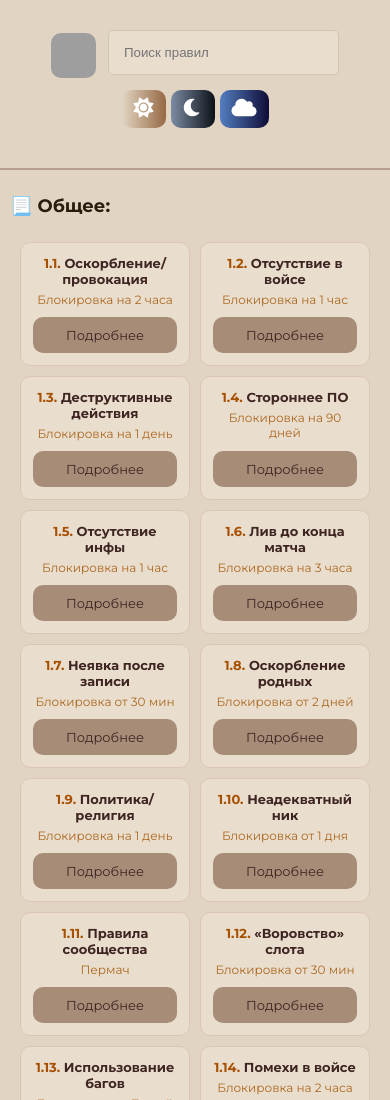
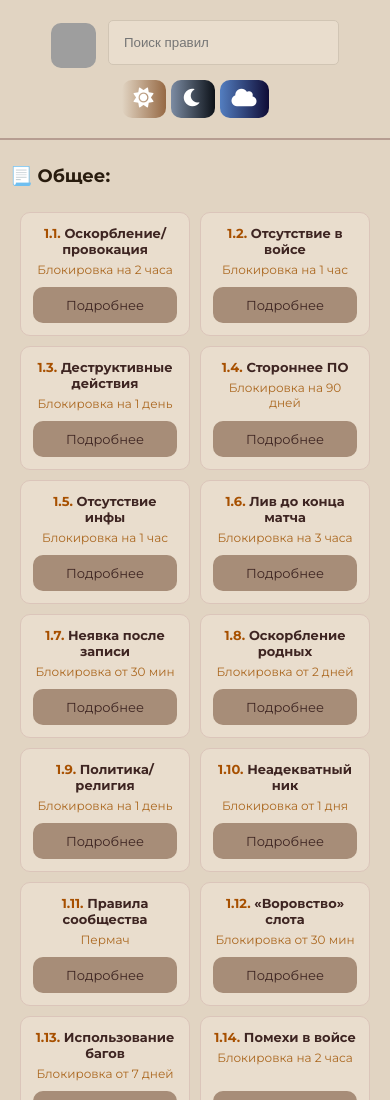
Before and after one commit to danon3ka/test-guide-closemod, a plain HTML site: page index.html in a window 390 px wide. Shown: the top 1100 px of the page. Drawn offline with Linux system fonts and the light colour scheme; grey boxes are pictures that could not be loaded.

Commit message:
Add files via upload

```diff
--- a/styles/styles.css
+++ b/styles/styles.css
@@ -211,7 +211,7 @@ header {
     background-color: var(--header-bg);
     color: var(--text-color);
     border-bottom: 2px solid var(--modal-border-color);
-    padding: 20px;
+    padding: 10px;
     text-align: center;
 }
 
@@ -1170,6 +1170,7 @@ td:nth-child(3) {
 @media screen and (max-width: 768px) {
     header {
         text-align: center;
+        padding: 10px;
     }
 
     .header-container {
@@ -1179,6 +1180,10 @@ td:nth-child(3) {
 
     .body {
         font-size: 12px;
+    }
+
+    .theme-buttons {
+        margin: 0 0 10px 0;
     }
 
     .logo-title {
@@ -1350,13 +1355,13 @@ td:nth-child(3) {
 @media screen and (min-width: 769px) and (max-width: 1024px) {
     header {
         text-align: center;
+        padding: 10px;
     }
 
     .header-container {
         display: flex;
         justify-content: space-between;
         align-items: center;
-        padding: 10px;
     }
 
     .logo-title {
@@ -1374,6 +1379,7 @@ td:nth-child(3) {
     }
 
     .theme-buttons {
+        margin: 0 0 10px 0;
         flex: 1;
         display: flex;
         justify-content: flex-end;
```
